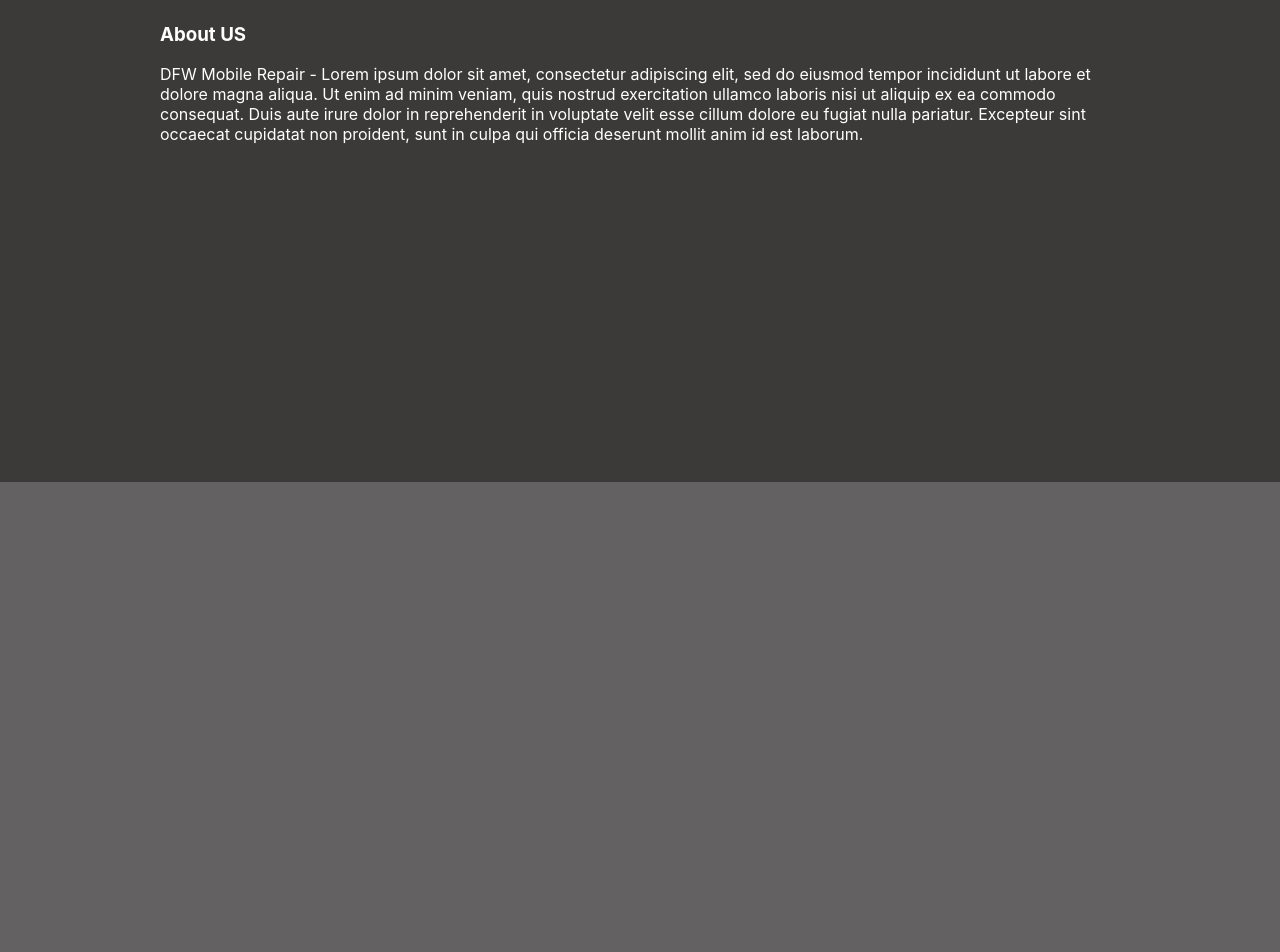
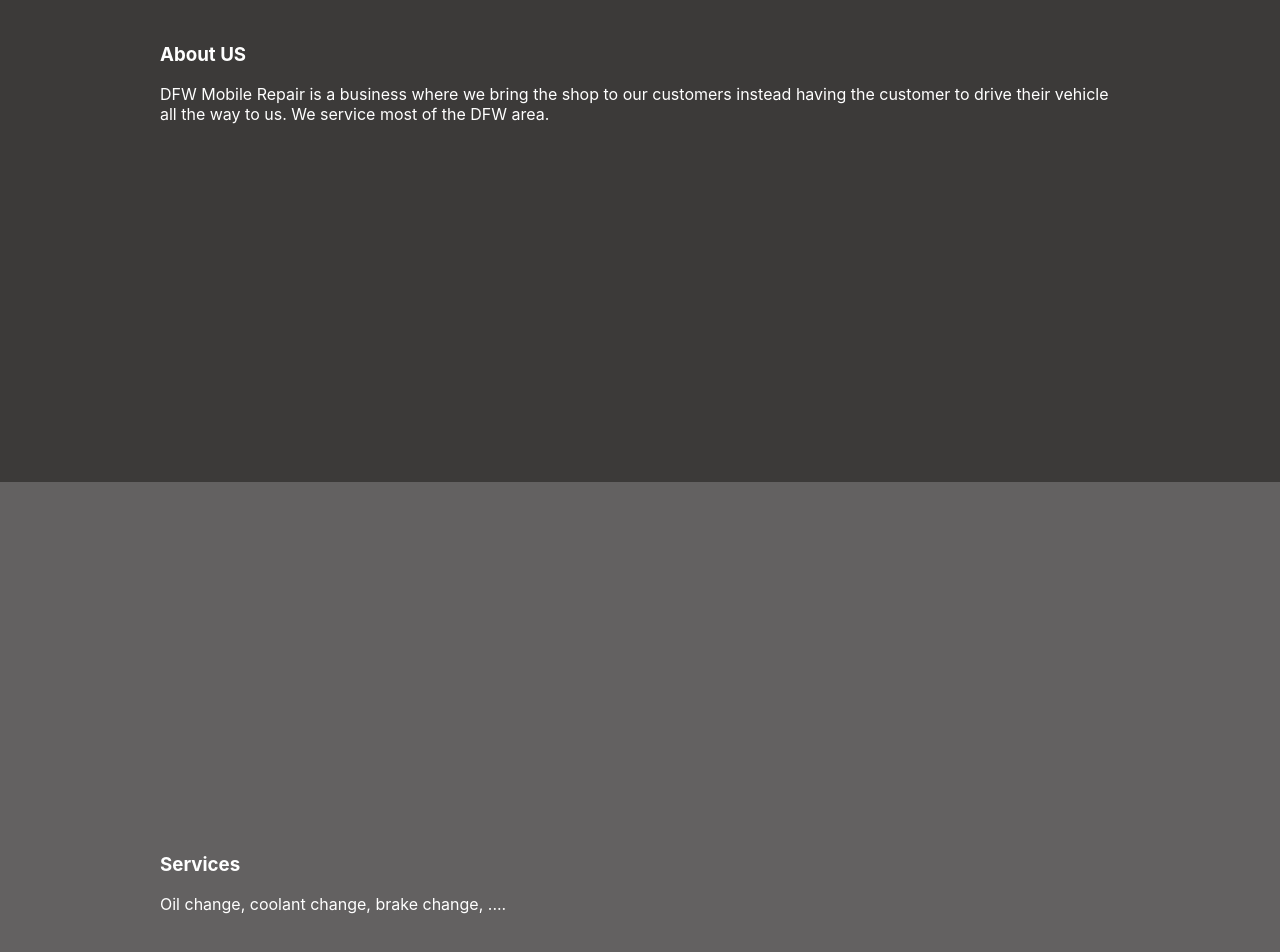
Before and after one commit to HypernovaTX/DFWMobileRepair, a React (Create React App) app in the folder DFW-Mobile/: page / in a window 1280 px wide. Shown: the part 1118-2070 px from the top of the page. Built offline with nearby package versions, Linux system fonts and the light colour scheme.

Commit message:
Some minor changes on templates and texts

```diff
--- a/DFW-Mobile/src/components/template.tsx
+++ b/DFW-Mobile/src/components/template.tsx
@@ -46,7 +46,13 @@ export default class Template extends React.Component<Props, State> {
                                     this.ref_s1.current.scrollIntoView(this.scroll_behavior);
                                 }}
                             >ABOUT US</span>
-                            <span key='hl_btn_3' className='land-item'>SERVICES</span>
+                            <span
+                                key='hl_btn_3'
+                                className='land-item'
+                                onClick={() => {
+                                    this.ref_s2.current.scrollIntoView(this.scroll_behavior);
+                                }}
+                            >SERVICES</span>
                             <span key='hl_btn_1' className='land-btn'>CONTACT US</span>
                         </div>
                     </div>
@@ -67,15 +73,7 @@ export default class Template extends React.Component<Props, State> {
                     <div key='about_us' className='section1-box'>
                         <h3>About US</h3>
                         <p>
-                            DFW Mobile Repair - Lorem ipsum dolor sit amet,
-                            consectetur adipiscing elit, sed do eiusmod tempor
-                            incididunt ut labore et dolore magna aliqua. Ut enim
-                            ad minim veniam, quis nostrud exercitation ullamco
-                            laboris nisi ut aliquip ex ea commodo consequat. Duis
-                            aute irure dolor in reprehenderit in voluptate velit
-                            esse cillum dolore eu fugiat nulla pariatur. Excepteur
-                            sint occaecat cupidatat non proident, sunt in culpa
-                            qui officia deserunt mollit anim id est laborum.
+                            DFW Mobile Repair is a business where we bring the shop to our customers instead having the customer to drive their vehicle all the way to us. We service most of the DFW area.
                         </p>
                     </div>
                 </div>
@@ -84,7 +82,12 @@ export default class Template extends React.Component<Props, State> {
                     className='ct-section section2'
                     ref={this.ref_s2}
                 >
-
+                    <div key='about_us' className='section1-box'>
+                        <h3>Services</h3>
+                        <p>
+                            Oil change, coolant change, brake change, ....
+                        </p>
+                    </div>
                 </div>
             </div>
         );
```
